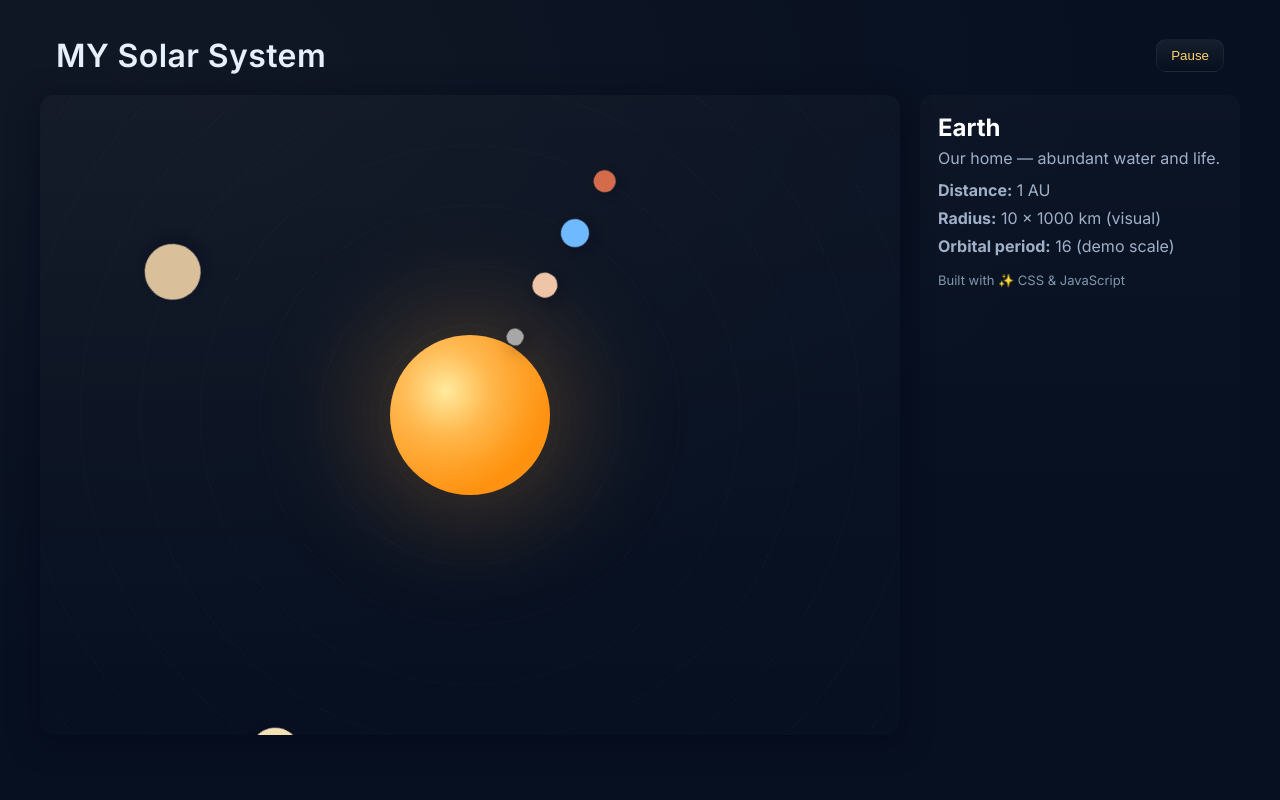
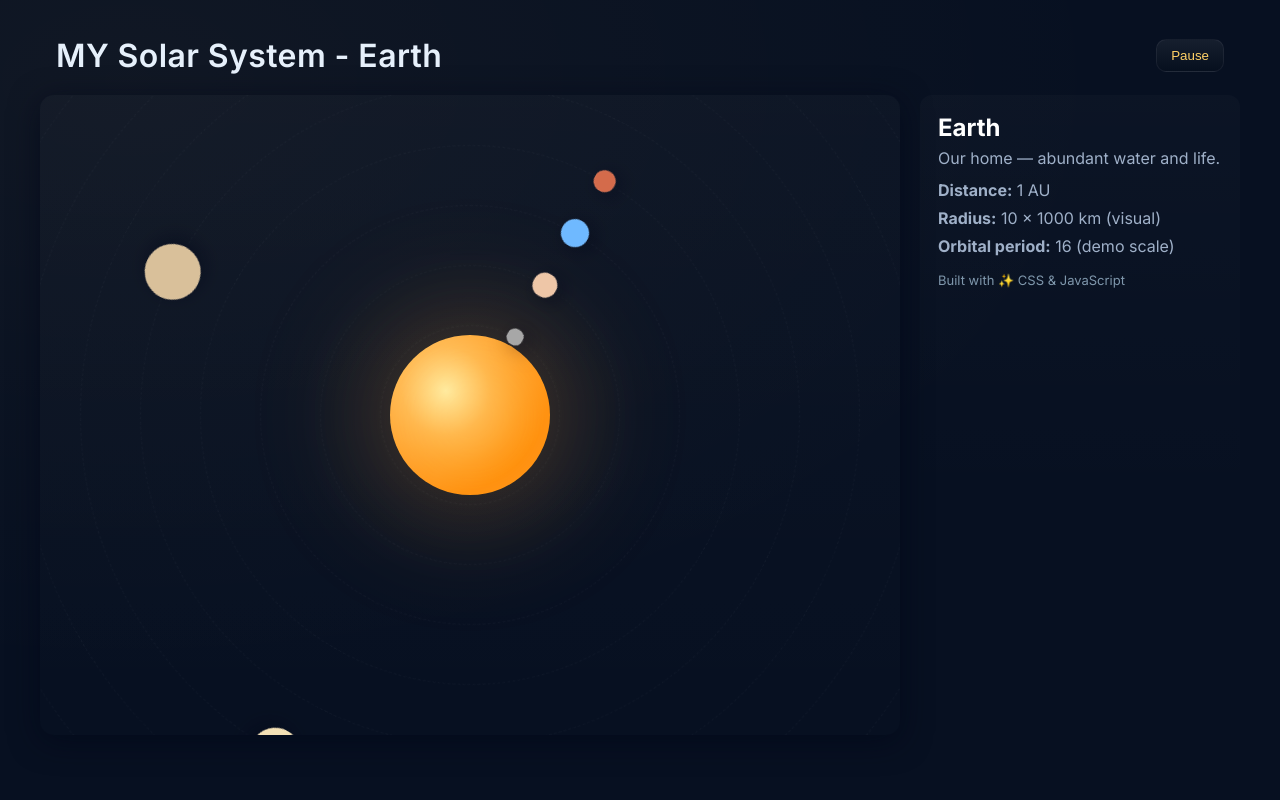
Before and after one commit to RVsainath/galaxy-app, a plain HTML site: page index.html in a window 1280 px wide. Drawn offline with Linux system fonts and the light colour scheme.

Commit message:
Update header title to include 'Earth'

```diff
--- a/index.html
+++ b/index.html
@@ -10,7 +10,7 @@
   <body>
     <main class="app">
       <header class="topbar">
-        <h1>MY Solar System </h1>
+        <h1>MY Solar System - Earth </h1>
         <div class="controls">
           <button id="toggleMotion" aria-pressed="false">Pause</button>
         </div>
```
